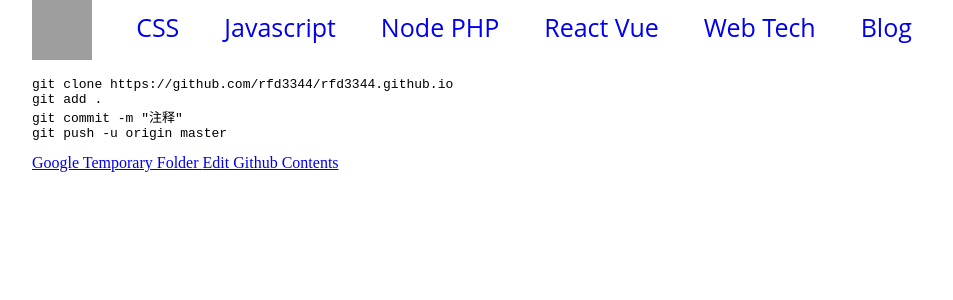
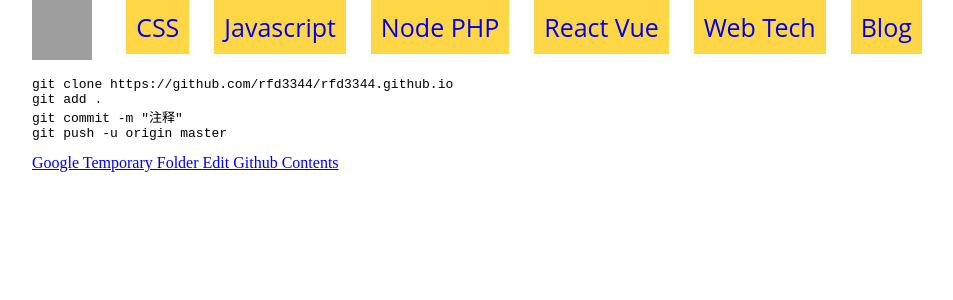
Before and after one commit to rfd3344a/rfd3344.github.io, a Jekyll site: the page built from index.html, in a window 1280 px wide. Shown: the top 300 px of the page, without its empty margins (158-1111 px from the left). Built offline with Jekyll 4.4.1, drawn with Linux system fonts in a browser that asks for light colours; grey boxes are pictures that could not be loaded.

Commit message:
Update general.css

```diff
--- a/css/general.css
+++ b/css/general.css
@@ -1,3 +1,9 @@
+
+/*********
+	light yellow: #ffd645
+	dark yellow: #fcc43a
+*********/
+
 
 body{
    max-width: 900px;
@@ -21,4 +27,8 @@ body{
    margin:10px;
    text-decoration: none;
    font: 400 25px/55px Sniglet,"Open Sans",sans-serif;
+   background:#ffd645;
 }
+.masthead nav a:hover{
+   background:#fcc43a;
+}
```
